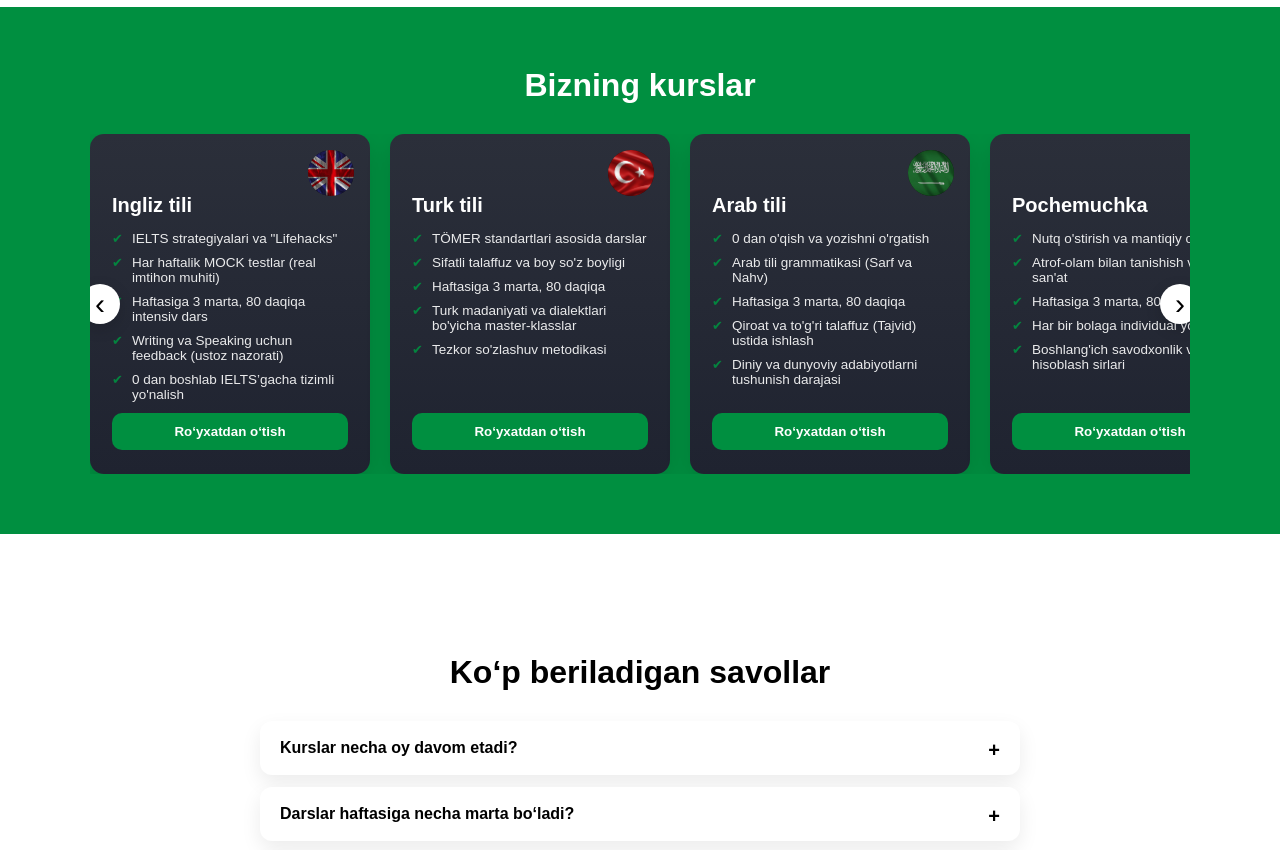
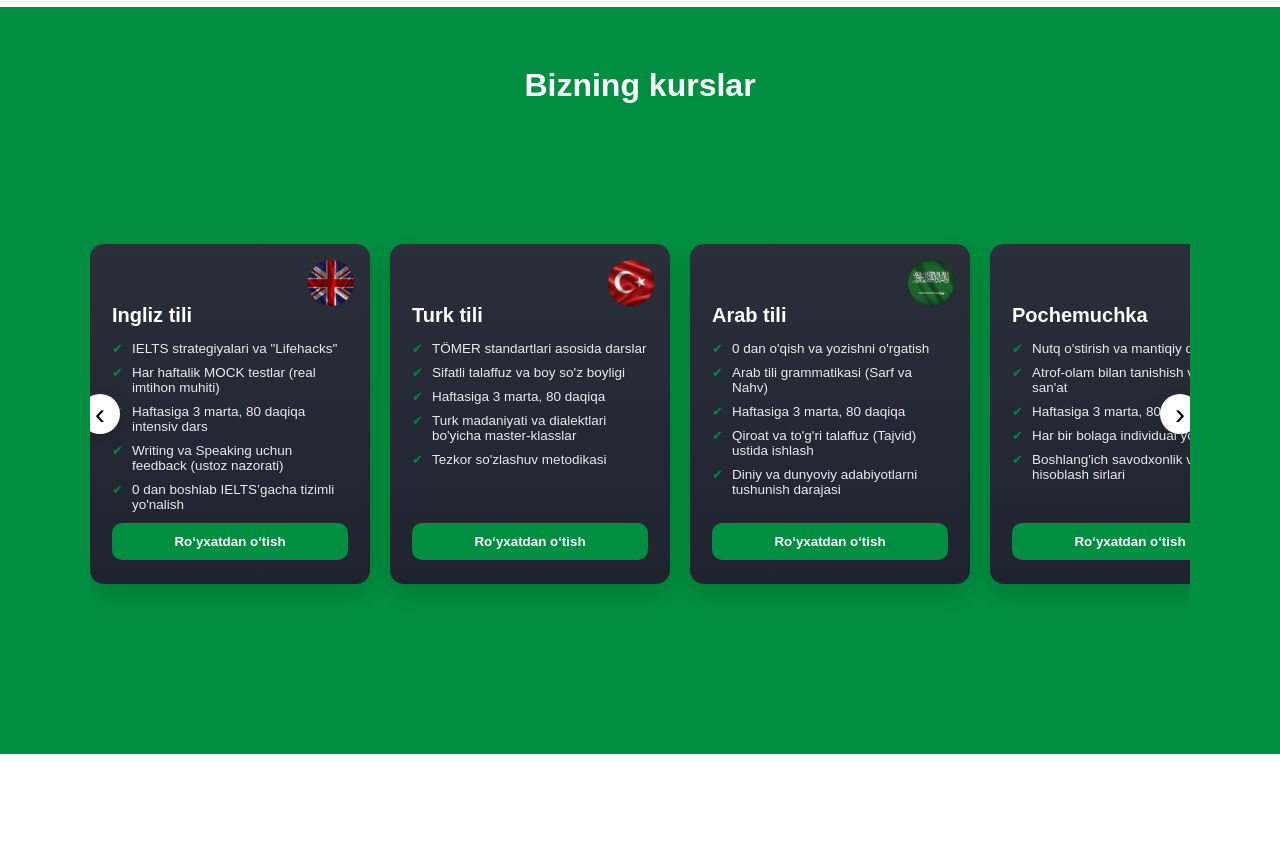
Before and after one commit to SirojiddinAhmedov/Sof-talim, a plain HTML site: page index.html in a window 1280 px wide. Shown: the part 640-1490 px from the top of the page. Drawn offline with Linux system fonts and the light colour scheme.

Commit message:
Cards moved to center

```diff
--- a/CSS/style.css
+++ b/CSS/style.css
@@ -179,13 +179,17 @@ form button:hover {
   max-width: 1100px;
   margin: 0 auto;
   overflow: hidden;
+  background-color: #008f40;
 }
 
 /* Track */
 .carousel {
   display: flex;
   gap: 20px;
+  align-items: center;
   will-change: transform;
+  height: 70vh;
+  background-color: #008f40;
 }
 
 /* Card */
```
